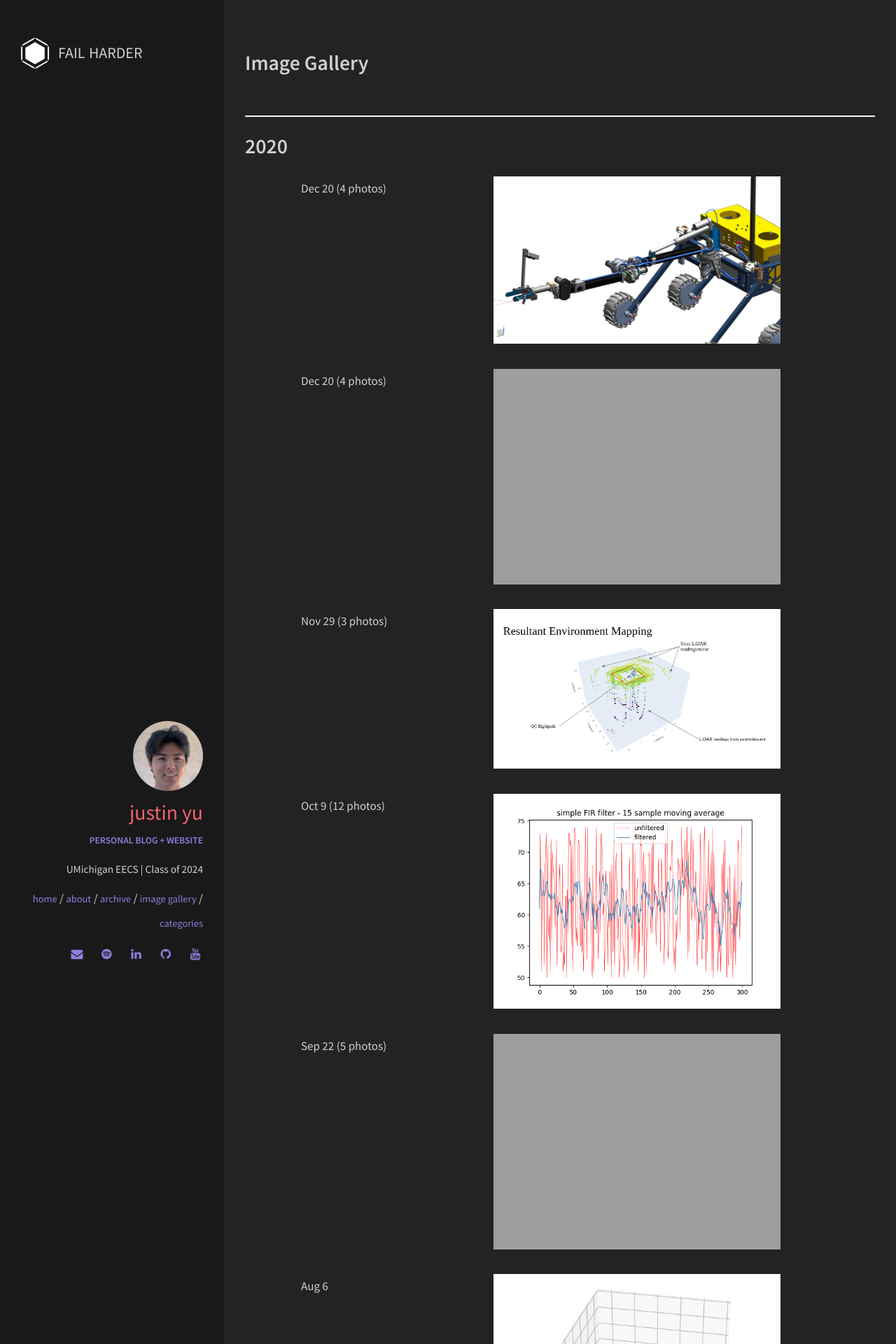
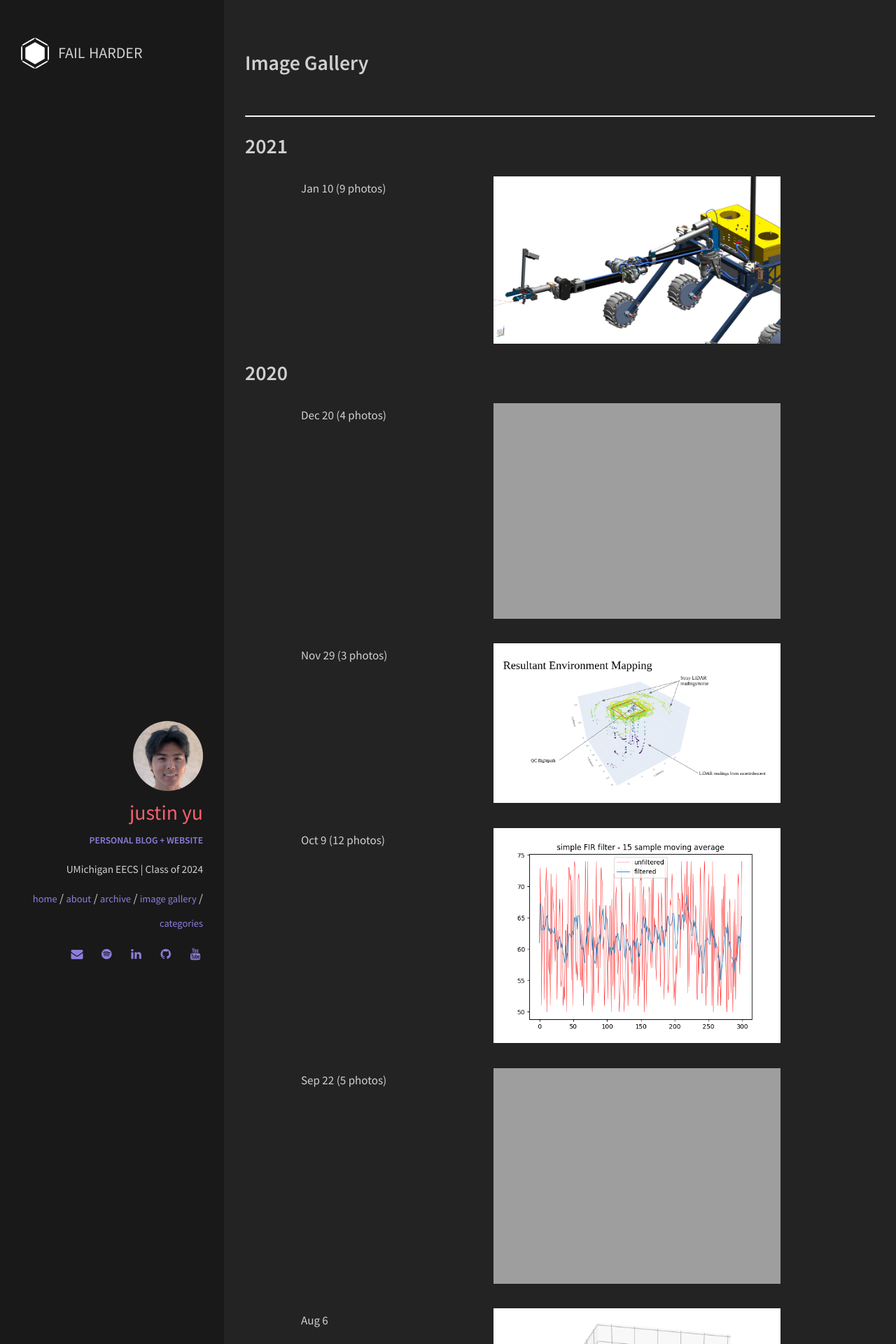
Before and after one commit to uynitsuj/uynitsuj.github.io, a Jekyll site: the page built from imgGallery.html, in a window 1280 px wide. Shown: the top 1920 px of the page at 70% size. Built offline with Jekyll 4.4.1, drawn with Linux system fonts in a browser that asks for light colours.

Commit message:
Update imgGallery.html

```diff
--- a/imgGallery.html
+++ b/imgGallery.html
@@ -8,10 +8,10 @@ permalink: /img_gallery/
   <div class="timeline" id="timeline">
     <hr>
       <div class="gallery-title">
-        <h2 class="gallery-year"> 2020 </h2>
+        <h2 class="gallery-year"> 2021 </h2>
       </div>
       <ul>
-        <ol><div style="width:140px;float:left;"> Dec 20 (4 photos)</div> <a href="{{ site.url }}/img/robots/01Overview.jpg" data-lightbox="MRoverRA" data-title="MRover Robot Arm Electrical Harness"><img width="50%" src="{{ site.url }}/img/robots/01Overview.jpg"></a>
+        <ol><div style="width:140px;float:left;"> Jan 10 (9 photos)</div> <a href="{{ site.url }}/img/robots/01Overview.jpg" data-lightbox="MRoverRA" data-title="MRover Robot Arm Electrical Harness"><img width="50%" src="{{ site.url }}/img/robots/01Overview.jpg"></a>
         <a href="{{ site.url }}/img/robots/02 Chassis Interface.jpg" data-lightbox="MRoverRA" data-title="Rover Robot Arm Electrical Harness"></a>
         <a href="{{ site.url }}/img/robots/03 Joint A 1.jpg" data-lightbox="MRoverRA" data-title="Rover Robot Arm Electrical Harness"></a>
         <a href="{{ site.url }}/img/robots/06 Joint B 2.jpg" data-lightbox="MRoverRA" data-title="Rover Robot Arm Electrical Harness"></a>
@@ -21,7 +21,11 @@ permalink: /img_gallery/
         <a href="{{ site.url }}/img/robots/10 Segment DE.jpg" data-lightbox="MRoverRA" data-title="Rover Robot Arm Electrical Harness"></a>
         <a href="{{ site.url }}/img/robots/11 Joint E.jpg" data-lightbox="MRoverRA" data-title="Rover Robot Arm Electrical Harness"></a>
       </ol>
-      <br>
+      </ul>
+      <div class="gallery-title">
+        <h2 class="gallery-year"> 2020 </h2>
+      </div>
+      <ul>
         <ol><div style="width:140px;float:left;"> Dec 20 (4 photos)</div> <a href="{{ site.url }}/img/robots/Quadruped2.gif" data-lightbox="Quadruped" data-title="Quadrupedal Robot"><img width="50%" src="{{ site.url }}/img/robots/Quadruped2.gif"></a>
         <a href="{{ site.url }}/img/robots/Microcheetah2.png" data-lightbox="Quadruped" data-title="Quadrupedal Robot"></a>
         <a href="{{ site.url }}/img/robots/Michigan MicroCheetah.png" data-lightbox="Quadruped" data-title="Quadrupedal Robot"></a>
```
